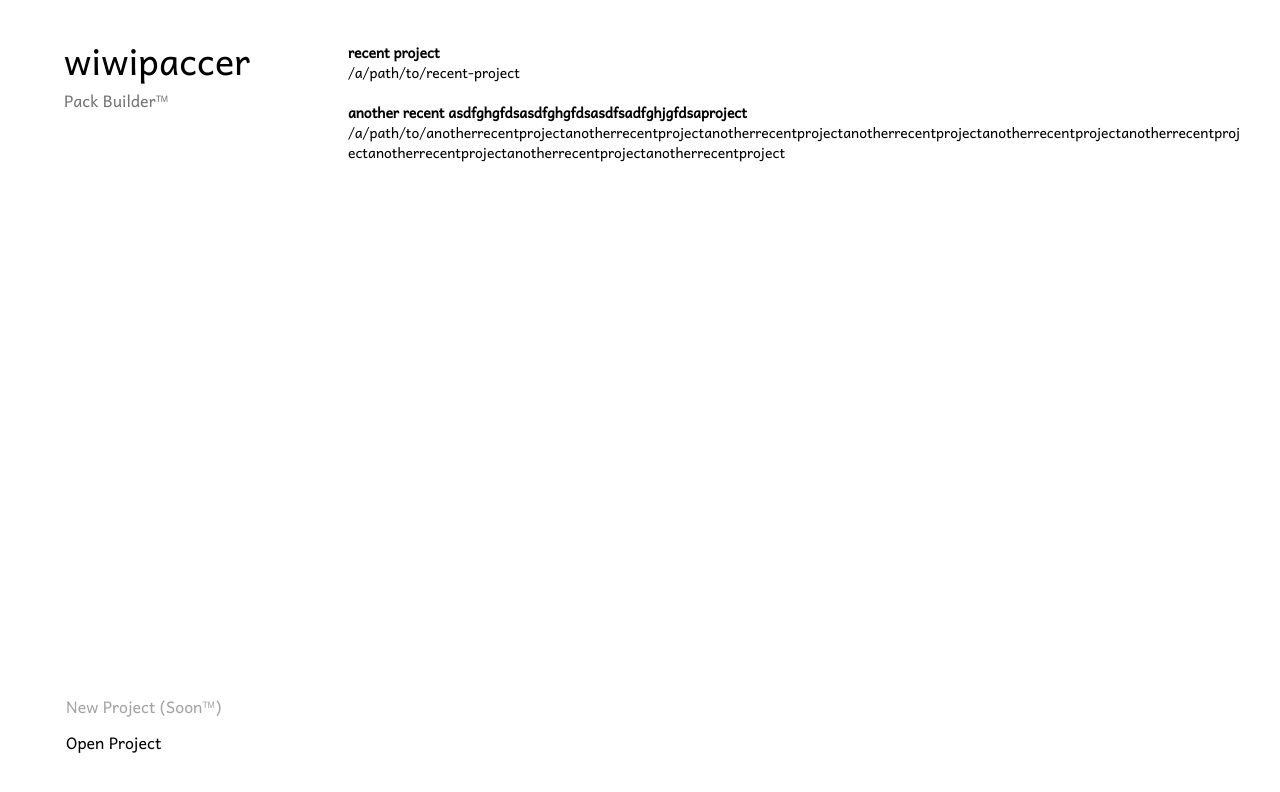
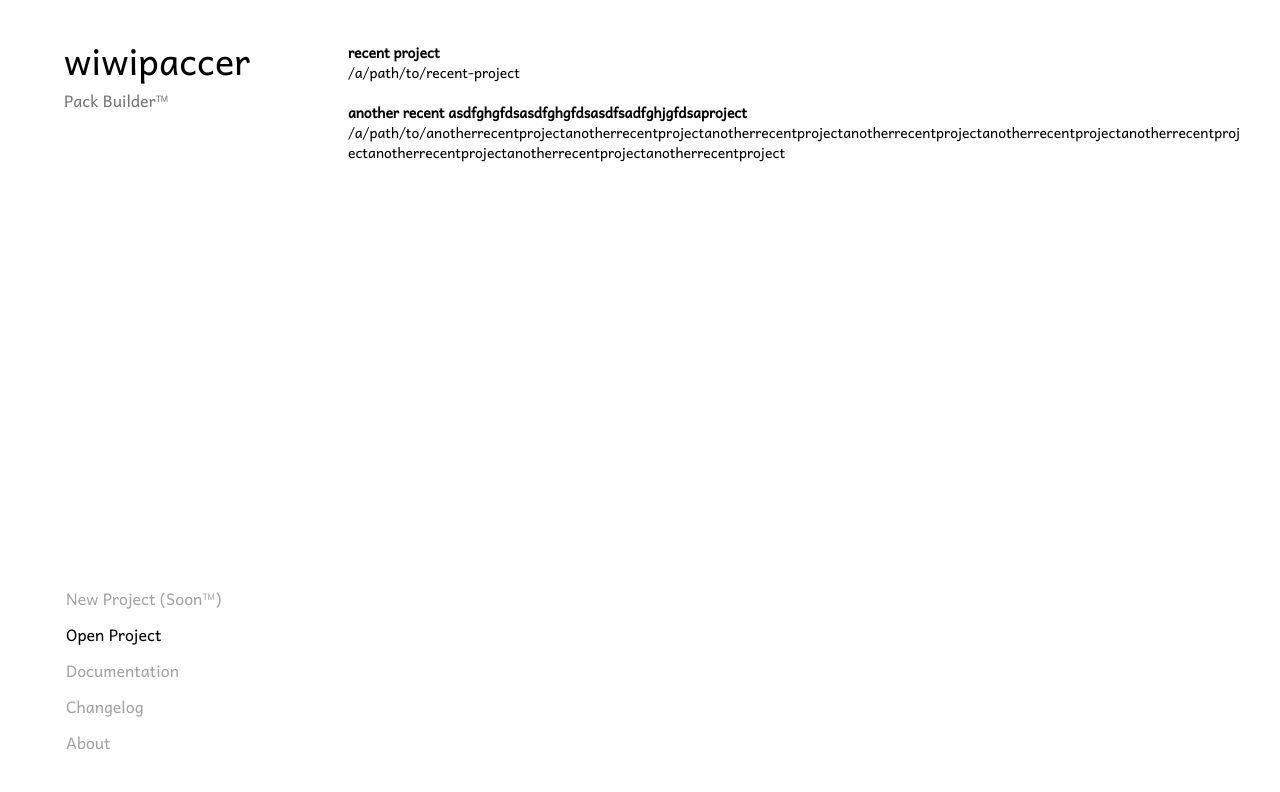
Before and after one commit to meadowsys/wiwipaccer, a Nuxt app: page /welcome in a window 1280 px wide. Shown: the top 792 px of the page. Built offline with nearby package versions, Linux system fonts and the light colour scheme.

Commit message:
add documentation, changelog, about buttons to welcome

```diff
--- a/pages/welcome.vue
+++ b/pages/welcome.vue
@@ -14,6 +14,15 @@
 			</welcome-header-button>
 			<welcome-header-button @click="open_project">
 				Open Project
+			</welcome-header-button>
+			<welcome-header-button disabled>
+				Documentation
+			</welcome-header-button>
+			<welcome-header-button disabled>
+				Changelog
+			</welcome-header-button>
+			<welcome-header-button disabled>
+				About
 			</welcome-header-button>
 			<div class="flex flex-col">
 			</div>
```
Also changed, not shown: 1 other file (tests, documents, lock files or other folders).
